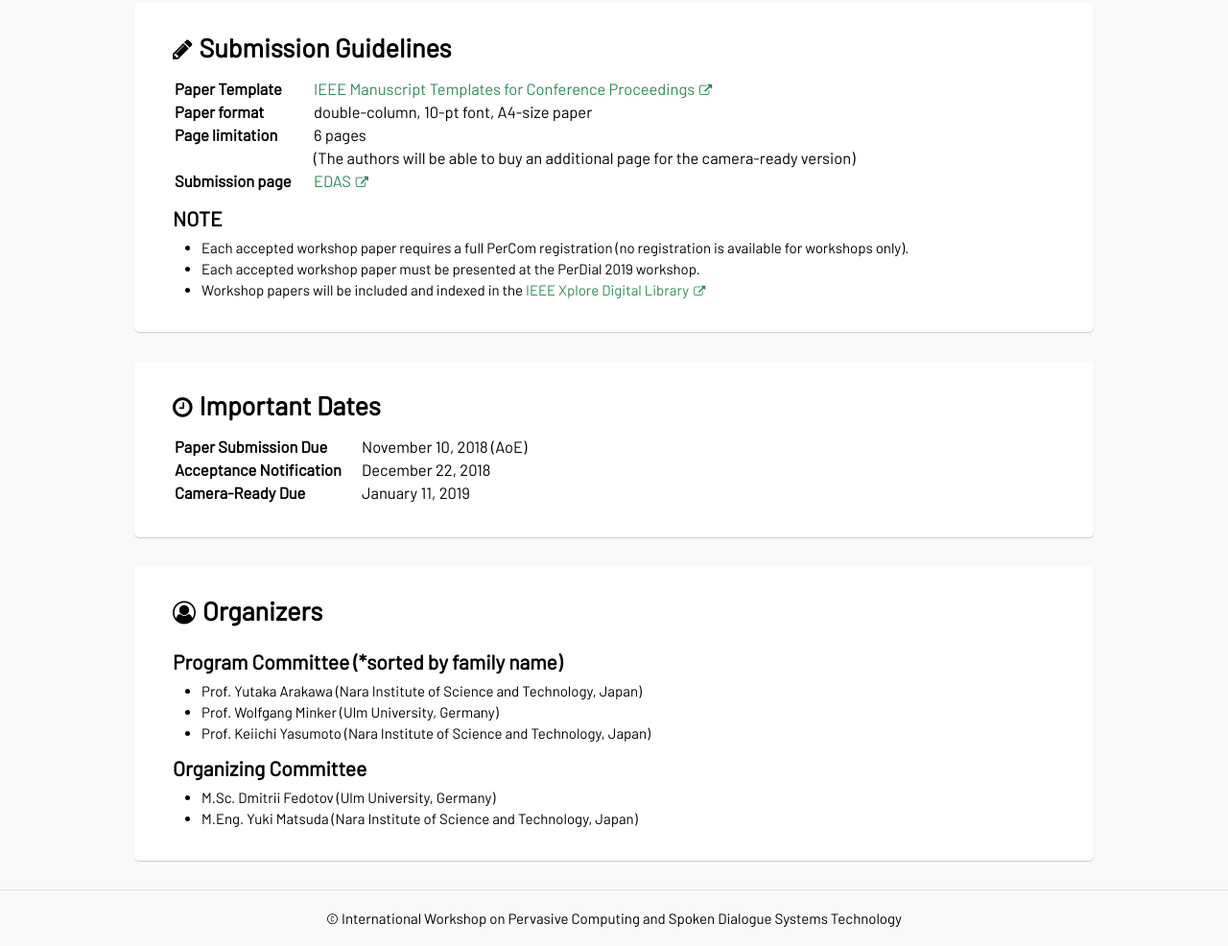
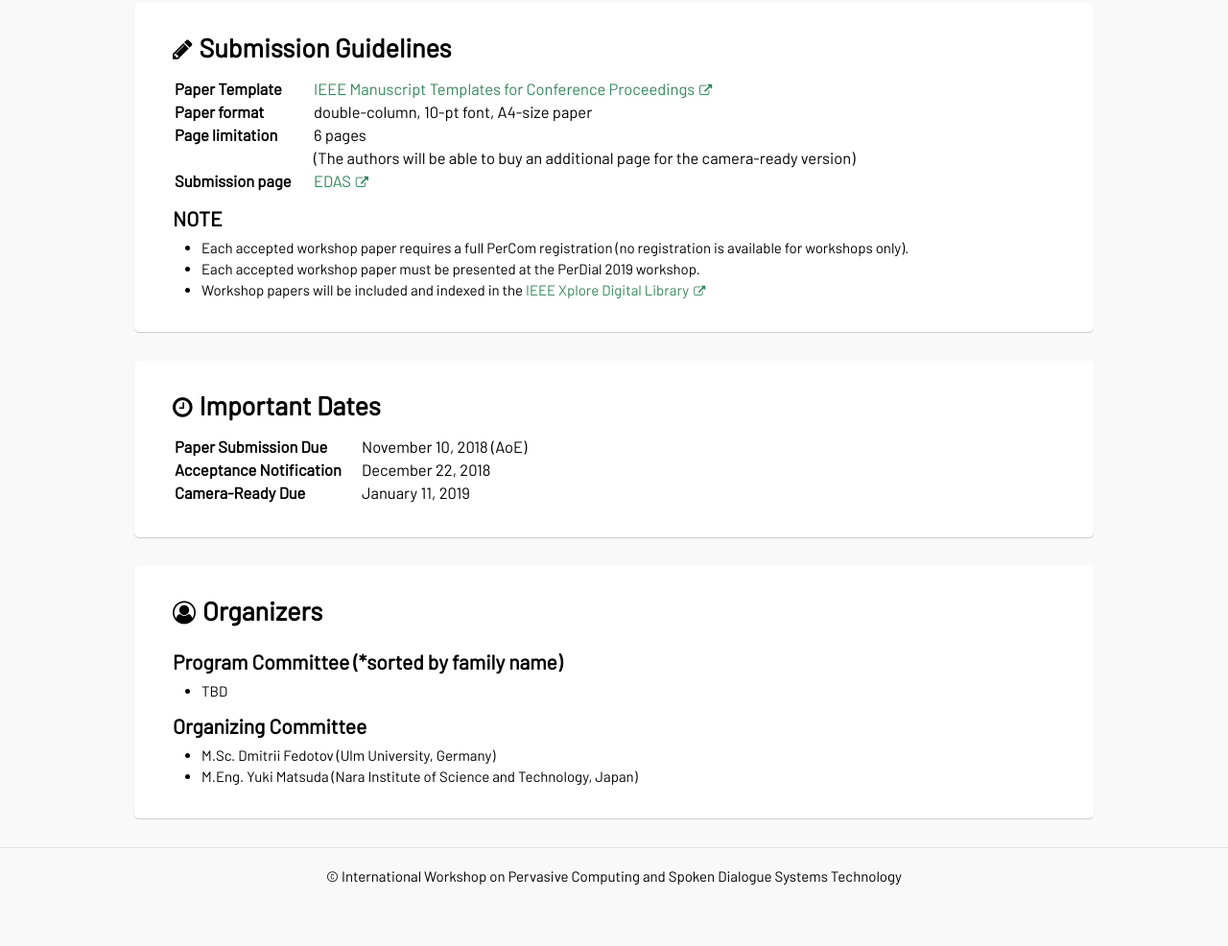
Before and after one commit to PerDial/perdial.github.io, a plain HTML site: page 2019/index.html in a window 1280 px wide. Shown: the part 1594-2580 px from the top of the page at 96% size. After the commit the page ends 2536 px from the top, so only its background shows below. Drawn offline with nearby package versions, Linux system fonts and the light colour scheme.

Commit message:
remove all TPC member list

```diff
--- a/2019/index.html
+++ b/2019/index.html
@@ -95,9 +95,7 @@
     <h2><i class="fa fa-user-circle-o"></i>Organizers</h2>
     <h3>Program Committee (*sorted by family name)</h3>
     <ul>
-      <li>Prof. Yutaka Arakawa (Nara Institute of Science and Technology, Japan)</li>
-      <li>Prof. Wolfgang Minker (Ulm University, Germany)</li>
-      <li>Prof. Keiichi Yasumoto (Nara Institute of Science and Technology, Japan)</li>
+      <li>TBD</li>
     </ul>
     <h3>Organizing Committee</h3>
     <ul>
```
